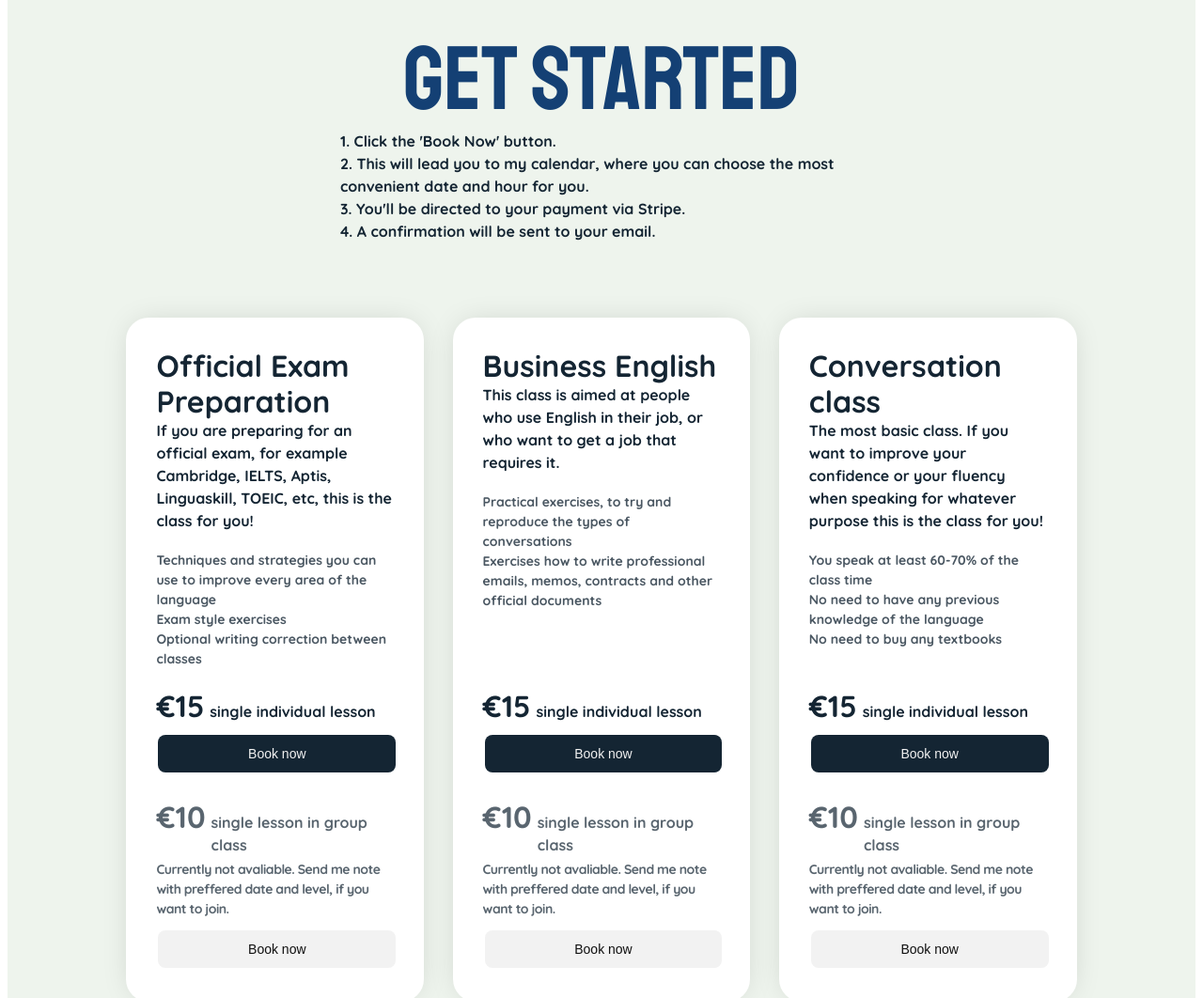
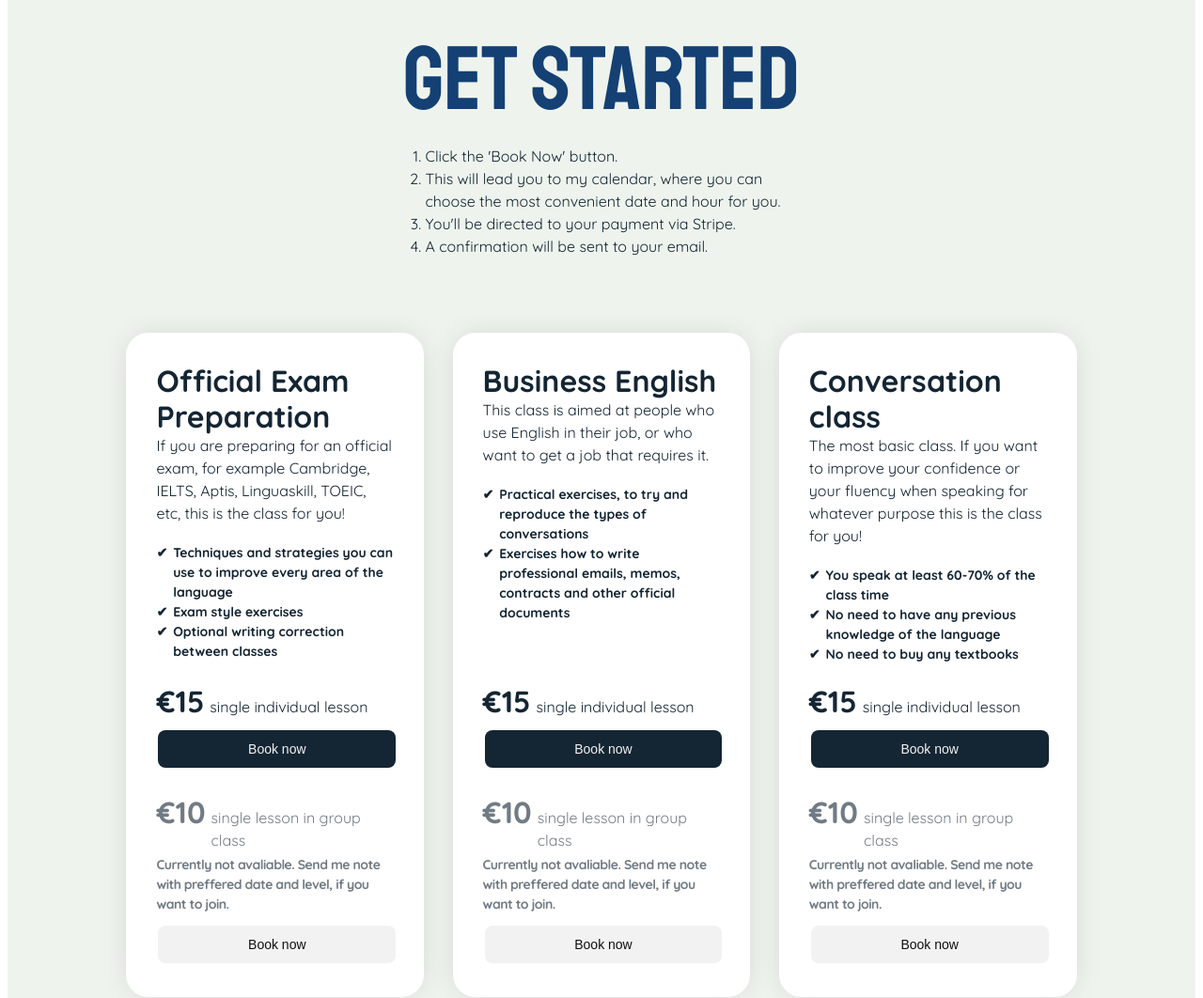
Before and after one commit to Karolina-St/tutors-website, a plain HTML site: page index.html in a window 1280 px wide. Shown: the part 2200-3262 px from the top of the page at 94% size. Drawn offline with Linux system fonts and the light colour scheme.

Commit message:
CSS fixes

```diff
--- a/index.html
+++ b/index.html
@@ -34,6 +34,7 @@
                 </div>
             </div>
 
+
         </div>
         <div class="intro">
                 <div class="text first-text">
@@ -50,12 +51,12 @@
         <div class="offer">
             <div class="instruction">
                 <div class="h0">Get started</div>
-                <div>
-                    <div class="body-small">1. Click the 'Book Now' button. </div>
-                    <div class="body-small">2. This will lead you to my calendar, where you can choose the most convenient date and hour for you.</div>
-                    <div class="body-small">3. You'll be directed to your payment via Stripe.</div>
-                    <div class="body-small">4. A confirmation will be sent to your email.</div>
-                </div>
+                <ul class="list">
+                    <li class="body-small">Click the 'Book Now' button.</li>
+                    <li class="body-small">This will lead you to my calendar, where you can choose the most convenient date and hour for you.</li>
+                    <li class="body-small">You'll be directed to your payment via Stripe.</li>
+                    <li class="body-small">A confirmation will be sent to your email.</li>
+                </ul>
             </div>
             <div class="container">
                 <div class="card shadow">
@@ -65,15 +66,15 @@
                             <div class="body-small">If you are preparing for an official exam, for example Cambridge, IELTS, Aptis, Linguaskill, TOEIC, etc, this is the class for you!</div>
                             <div class="advantages">
                                 <div class="row">
-                                    <img ICON />
+                                    <span class="label-2">&#10004;</span>
                                     <div class="label-2">Techniques and strategies you can use to improve every area of the language</div>
                                 </div>
                                 <div class="row">
-                                    <img ICON />
+                                    <span class="label-2">&#10004;</span>
                                     <div class="label-2">Exam style exercises</div>
                                 </div>
                                 <div class="row">
-                                    <img ICON />
+                                    <span class="label-2">&#10004;</span>
                                     <div class="label-2">Optional writing correction between classes</div>
                                 </div>
                             </div>
@@ -106,11 +107,11 @@
                             <div class="body-small">This class is aimed at people who use English in their job, or who want to get a job that requires it.</div>
                             <div class="advantages">
                                 <div class="row">
-                                    <img ICON />
+                                    <span class="label-2">&#10004;</span>
                                     <div class="label-2">Practical exercises, to try and reproduce the types of conversations</div>
                                 </div>
                                 <div class="row">
-                                    <img ICON />
+                                    <span class="label-2">&#10004;</span>
                                     <div class="label-2">Exercises how to write professional emails, memos, contracts and other official documents</div>
                                 </div>
                             </div>
@@ -143,15 +144,15 @@
                             <div class="body-small">The most basic class. If you want to improve your confidence or your fluency when speaking for whatever purpose this is the class for you!</div>
                             <div class="advantages">
                                 <div class="row">
-                                    <img ICON />
+                                    <span class="label-2">&#10004;</span>
                                     <div class="label-2">You speak at least 60-70% of the class time</div>
                                 </div>
                                 <div class="row">
-                                    <img ICON />
+                                    <span class="label-2">&#10004;</span>
                                     <div class="label-2">No need to have any previous knowledge of the language</div>
                                 </div>
                                 <div class="row">
-                                    <img ICON />
+                                    <span class="label-2">&#10004;</span>
                                     <div class="label-2">No need to buy any textbooks</div>
                                 </div>
                             </div>
@@ -188,16 +189,16 @@
         </div>
         <div class="contact">
             <div class="h1">Questions? Contact me!</div>
-                    <form>
-                        <input type="name" id="name" name="name"
-                        placeholder="Name">
-                        <input type="email" id="email" name="email"
-                        placeholder="Email">
-                    </form>
-                    <form>
-                        <input type="text" id="message" name="message" placeholder="Message" width="100" height="80"><br>
-                    </form>
-                    <button>Send</button>
+                    <div>
+                        <form>
+                            <input class="line" type="name" id="name" name="name" placeholder="Name">
+                            <input class="line" type="email" id="email" name="email" placeholder="Email">
+                        </form>
+                        <form>
+                            <input class="sentance" type="text" id="message" name="message" placeholder="Message"><br>
+                        </form>
+                    </div>
+                    <button class="cta">Send</button>
         </div>
         <div class="footer">
             <div class="copyright">
--- a/styles.css
+++ b/styles.css
@@ -73,19 +73,8 @@
 }
 .cta:hover{
     filter: brightness(90%);
-    animation: bounce 0.5s ease;
+    scale: 1.05;
 }
-@keyframes bounce {
-    0%, 20%, 50%, 80%, 100% {
-      transform: translateY(0);
-    }
-    40% {
-      transform: translateY(-15px);
-    }
-    60% {
-      transform: translateY(-10px);
-    }
-  }
 .goto {
     background-color: #ffffff;
     border: none;
@@ -151,10 +140,14 @@
 }
 
 .instruction{
-    padding-left: 28%;
-    padding-right: 28%;
+    padding-left: 32%;
+    padding-right: 32%;
     gap: 40px;
     align-items: center;
+}
+.list{
+    list-style-position: inside;
+    list-style: decimal;
 }
 .container{
     display: flex;
@@ -175,8 +168,7 @@
     justify-content: space-between;
 }
 .shadow{
-    color: #1111112b;
-    box-shadow: 0 0px 32px -0.5em;
+    box-shadow: 0 0px 32px -0.5em #1111112b;
 }
 .top{
     height: fit-content;
@@ -198,6 +190,7 @@
 }
 .row{
     display: flex;
+    gap: 6px;
 }
 
 .price{
@@ -217,7 +210,7 @@
     flex-direction: column;
 }
 .disabled{
-    opacity: 0.7;
+    opacity: 0.6;
 }
 .button-cta{
     background-color: #142533;
@@ -259,7 +252,17 @@
 .contact{
     padding-top: 160px;
     padding-bottom: 160px;
+    display: flex;
+    flex-direction: column;
+    gap: 56px;
     align-items: center;
+}
+.line{
+padding: 6px;
+width: 15%;
+}
+.sentence{
+
 }
 .copyright{
     align-items: center;
@@ -281,7 +284,7 @@ body {
     color: #142533;
     font-size: 16px;
     line-height: 24px;
-    font-weight: 700;
+    font-weight: 400;
     font-family: Quicksand, Poppins;
 }
 .body-small-disabled{
@@ -333,7 +336,7 @@ body {
     font-family: Quicksand, Poppins;
 }
 .label-2{
-    color: #142533c4;
+    color: #142533;
     font-size: 14px;
     line-height: 21px;
     font-weight: bold;
```
